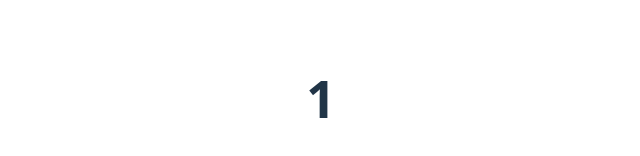
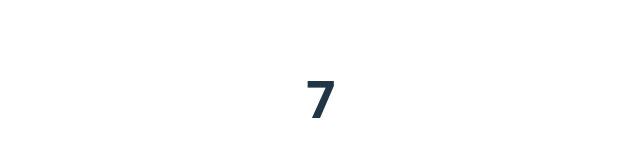
Before and after one commit to riki8055/project-revive-journal, a React (Vite) app in the folder weekly-learnings/week-10/: page / in a window 1280 px wide. Shown: the part 302-458 px from the top of the page, without its empty margins (319-959 px from the left). Built offline with nearby package versions, Linux system fonts and the light colour scheme.

Commit message:
Proper Fix #1 — Functional Update (Best Fix)

```diff
--- a/weekly-learnings/week-10/src/components/Time.jsx
+++ b/weekly-learnings/week-10/src/components/Time.jsx
@@ -6,7 +6,7 @@ export default function Timer() {
   useEffect(() => {
     const interval = setInterval(() => {
       console.log("Count inside interval:", count);
-      setCount(count + 1);
+      setCount((prev) => prev + 1);
     }, 1000);
 
     return () => clearInterval(interval);
```
